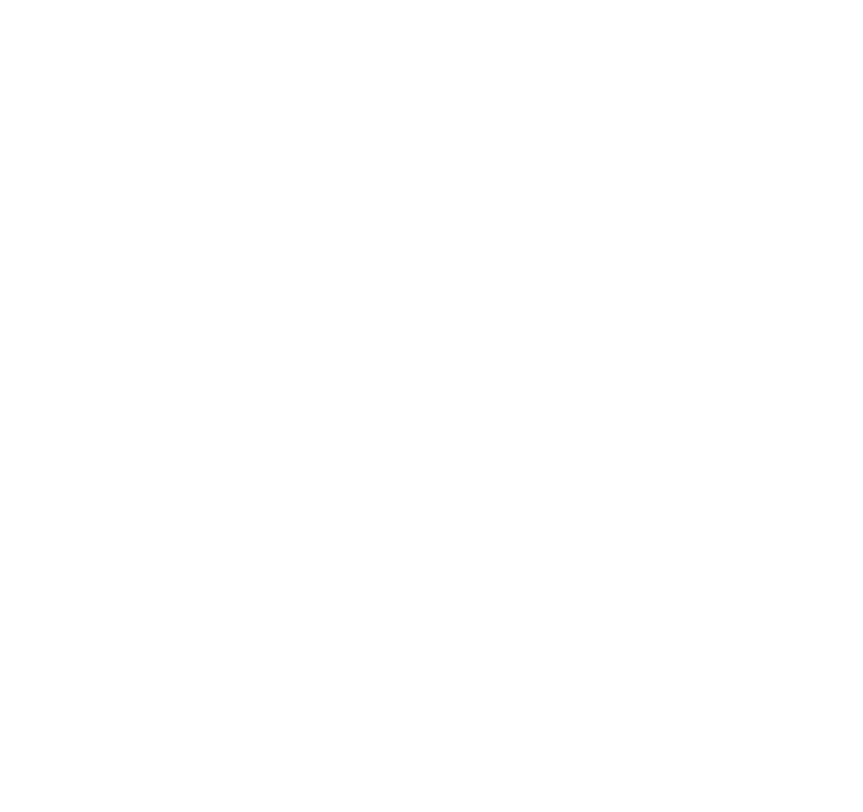
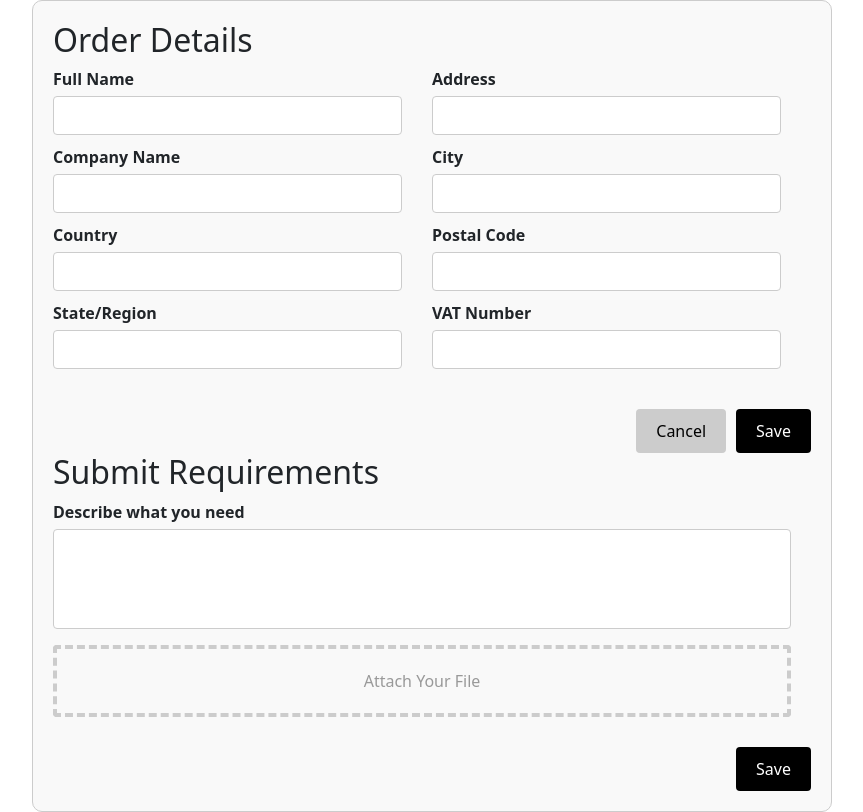
Before and after one commit to MalinduDelpitiya55/NalandaSkillHub, a React (Vite) app in the folder frontend/: page /OrderForm in a window 1280 px wide. Before the commit this address had no page. Shown: the whole page, without its empty margins (208-1071 px from the left). Built offline with nearby package versions, Linux system fonts and the light colour scheme.

Commit message:
orderformnew

```diff
--- a/frontend/src/App.jsx
+++ b/frontend/src/App.jsx
@@ -18,6 +18,7 @@
 import Rating from "./pages/ratingForm";
 import Review from "./pages/reviewDisplay";
 import ActiveOrders from "./pages/activeOrder";
+import OrderForm from "./pages/OrderForm";
 
 import "@fortawesome/fontawesome-free/css/all.css";
 import "bootstrap/dist/css/bootstrap.min.css";
@@ -48,6 +49,7 @@
         <Route path="/ratingForm" element={<Rating />} />
         <Route path="/reviewDisplay" element={<Review />} />
         <Route path="/activeorders" element={<ActiveOrders />} />
+        <Route path="/OrderForm" element={<OrderForm/>} />
 
       </Routes>
     </Router>
--- /dev/null
+++ b/frontend/src/pages/OrderForm.jsx
@@ -0,0 +1,276 @@
+import React, { useState } from 'react';
+
+const OrderForm = () => {
+  const [formData, setFormData] = useState({
+    fullName: '',
+    companyName: '',
+    country: '',
+    state: '',
+    address: '',
+    city: '',
+    postalCode: '',
+    vatNumber: '',
+    description: '',
+    file: null,
+  });
+
+  const handleChange = (e) => {
+    const { name, value } = e.target;
+    setFormData({
+      ...formData,
+      [name]: value,
+    });
+  };
+
+  const handleFileChange = (e) => {
+    setFormData({
+      ...formData,
+      file: e.target.files[0],
+    });
+  };
+
+  const handleSubmit = (e) => {
+    e.preventDefault();
+    console.log(formData);
+  };
+
+  const handleCancel = () => {
+    setFormData({
+      fullName: '',
+      companyName: '',
+      country: '',
+      state: '',
+      address: '',
+      city: '',
+      postalCode: '',
+      vatNumber: '',
+      description: '',
+      file: null,
+    });
+  };
+
+  const formStyle = {
+    display: 'flex',
+    flexDirection: 'column',
+    width: '800px',
+    margin: 'auto',
+    padding: '20px',
+    border: '1px solid #ccc',
+    borderRadius: '10px',
+    backgroundColor: '#f9f9f9',
+  };
+
+  const sectionStyle = {
+    display: 'flex',
+    justifyContent: 'space-between',
+    marginBottom: '20px',
+  };
+
+  const columnStyle = {
+    flex: 1,
+    marginRight: '10px',
+  };
+
+  const labelStyle = {
+    display: 'block',
+    marginBottom: '10px',
+    fontWeight: 'bold',
+  };
+
+  const inputStyle = {
+    width: 'calc(100% - 20px)',
+    padding: '8px',
+    marginTop: '5px',
+    border: '1px solid #ccc',
+    borderRadius: '4px',
+    fontSize: '14px',
+  };
+
+  const textareaStyle = {
+    width: 'calc(100% - 20px)',
+    height: '100px',
+    padding: '8px',
+    marginTop: '5px',
+    border: '1px solid #ccc',
+    borderRadius: '4px',
+    fontSize: '14px',
+    resize: 'none',
+  };
+
+  const buttonGroupStyle = {
+    display: 'flex',
+    justifyContent: 'flex-end',
+    marginTop: '10px',
+  };
+
+  const buttonStyle = {
+    padding: '10px 20px',
+    border: 'none',
+    borderRadius: '4px',
+    fontSize: '16px',
+    cursor: 'pointer',
+  };
+
+  const cancelButtonStyle = {
+    ...buttonStyle,
+    backgroundColor: '#ccc',
+    color: '#000',
+    marginRight: '10px',
+  };
+
+  const saveButtonStyle = {
+    ...buttonStyle,
+    backgroundColor: '#000',
+    color: '#fff',
+  };
+
+  const fileLabelStyle = {
+    display: 'block',
+    width: 'calc(100% - 20px)',
+    padding: '20px',
+    marginTop: '5px',
+    border: '4px dashed #ccc',
+    borderRadius: '4px',
+    textAlign: 'center',
+    color: '#999',
+    cursor: 'pointer',
+  };
+
+  const fileInputStyle = {
+    display: 'none',
+  };
+
+  return (
+    <form onSubmit={handleSubmit} style={formStyle}>
+      <h2>Order Details</h2>
+      <div style={sectionStyle}>
+        <div style={columnStyle}>
+          <label style={labelStyle}>
+            Full Name
+            <input
+              type="text"
+              name="fullName"
+              value={formData.fullName}
+              onChange={handleChange}
+              style={inputStyle}
+            />
+          </label>
+          <label style={labelStyle}>
+            Company Name
+            <input
+              type="text"
+              name="companyName"
+              value={formData.companyName}
+              onChange={handleChange}
+              style={inputStyle}
+            />
+          </label>
+          <label style={labelStyle}>
+            Country
+            <input
+              type="text"
+              name="country"
+              value={formData.country}
+              onChange={handleChange}
+              style={inputStyle}
+            />
+          </label>
+          <label style={labelStyle}>
+            State/Region
+            <input
+              type="text"
+              name="state"
+              value={formData.state}
+              onChange={handleChange}
+              style={inputStyle}
+            />
+          </label>
+        </div>
+        <div style={columnStyle}>
+          <label style={labelStyle}>
+            Address
+            <input
+              type="text"
+              name="address"
+              value={formData.address}
+              onChange={handleChange}
+              style={inputStyle}
+            />
+          </label>
+          <label style={labelStyle}>
+            City
+            <input
+              type="text"
+              name="city"
+              value={formData.city}
+              onChange={handleChange}
+              style={inputStyle}
+            />
+          </label>
+          <label style={labelStyle}>
+            Postal Code
+            <input
+              type="text"
+              name="postalCode"
+              value={formData.postalCode}
+              onChange={handleChange}
+              style={inputStyle}
+            />
+          </label>
+          <label style={labelStyle}>
+            VAT Number
+            <input
+              type="text"
+              name="vatNumber"
+              value={formData.vatNumber}
+              onChange={handleChange}
+              style={inputStyle}
+            />
+          </label>
+        </div>
+      </div>
+      <div style={buttonGroupStyle}>
+        <button
+          type="button"
+          style={cancelButtonStyle}
+          onClick={handleCancel}
+        >
+          Cancel
+        </button>
+        <button type="submit" style={saveButtonStyle}>
+          Save
+        </button>
+      </div>
+
+      <h2>Submit Requirements</h2>
+      <div style={{ marginBottom: '20px' }}>
+        <label style={labelStyle}>
+          Describe what you need
+          <textarea
+            name="description"
+            value={formData.description}
+            onChange={handleChange}
+            style={textareaStyle}
+          />
+        </label>
+        <label style={fileLabelStyle}>
+
+          <input
+            type="file"
+            name="file"
+            onChange={handleFileChange}
+            style={fileInputStyle}
+          />
+          {formData.file ? formData.file.name : 'Attach Your File'}
+        </label>
+      </div>
+      <div style={buttonGroupStyle}>
+        <button type="submit" style={saveButtonStyle}>
+          Save
+        </button>
+      </div>
+    </form>
+  );
+};
+
+export default OrderForm;
```
